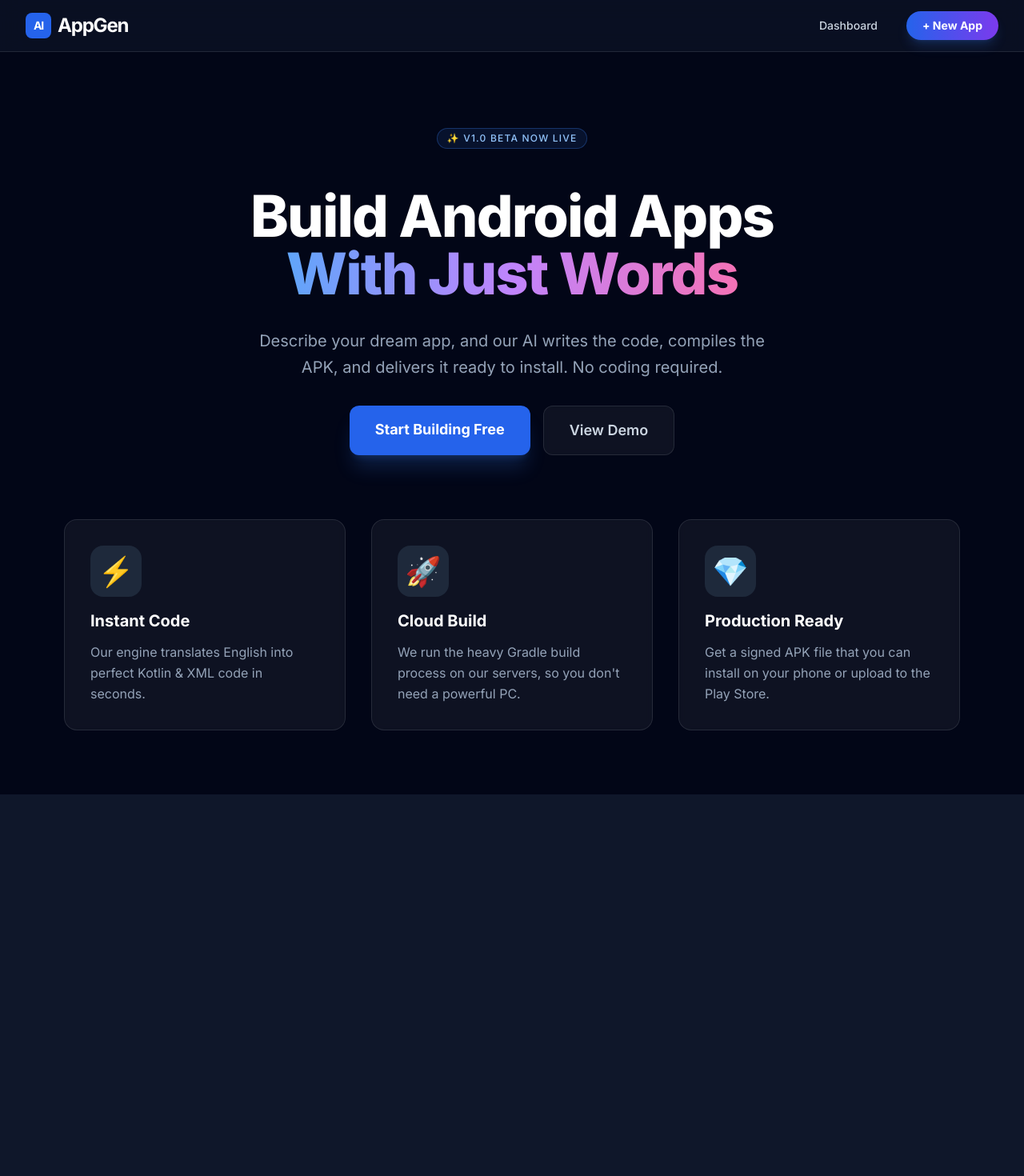
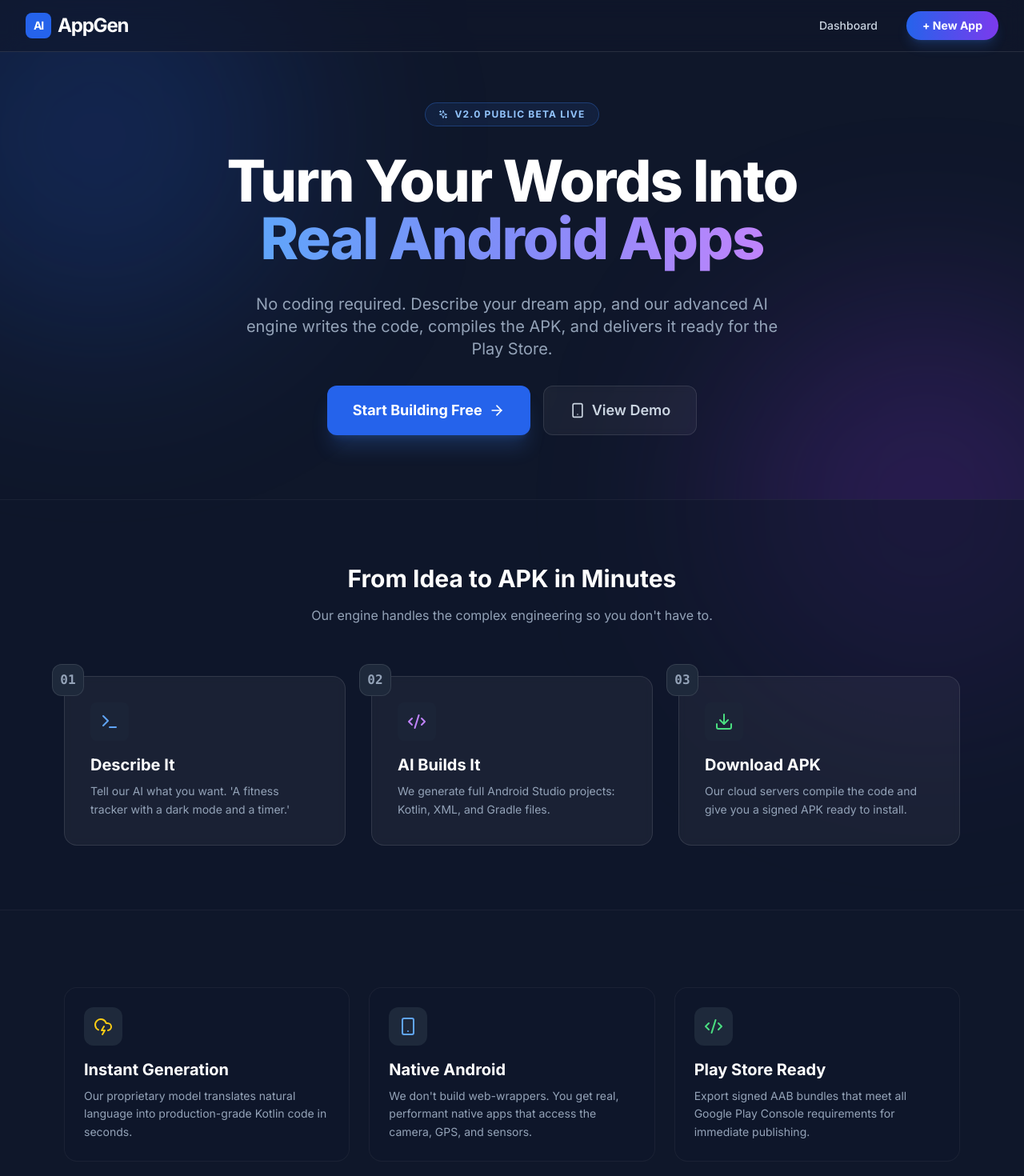
Before and after one commit to markolybrx/APK-Builder, a Next.js app: page / in a window 1280 px wide. Shown: the top 1470 px of the page at 80% size. Before the commit the page ends 993 px from the top, so only its background shows below. Built offline with nearby package versions, Linux system fonts and the light colour scheme.

Commit message:
Update page.js

```diff
--- a/app/page.js
+++ b/app/page.js
@@ -1,78 +1,169 @@
+"use client";
+
 import Link from "next/link";
+import { motion } from "framer-motion";
+import { ArrowRight, Smartphone, Code2, CloudLightning, Sparkles, Terminal, Download } from "lucide-react";
 
 export default function Home() {
   return (
-    <div className="flex flex-col min-h-screen pt-20">
+    <div className="flex flex-col min-h-screen bg-[#0f172a] overflow-hidden">
+
+      {/* Background Gradients */}
+      <div className="fixed inset-0 z-0 pointer-events-none">
+        <div className="absolute top-[-10%] left-[-10%] w-[500px] h-[500px] bg-blue-600/20 rounded-full blur-[120px]" />
+        <div className="absolute bottom-[-10%] right-[-10%] w-[500px] h-[500px] bg-purple-600/20 rounded-full blur-[120px]" />
+      </div>
 
       {/* Hero Section */}
-      <section className="flex flex-col items-center justify-center text-center px-4 py-20 space-y-8 max-w-4xl mx-auto">
+      <section className="relative z-10 flex flex-col items-center justify-center text-center px-4 pt-32 pb-20 max-w-5xl mx-auto space-y-8">
 
         {/* Badge */}
-        <div className="inline-flex items-center px-3 py-1 rounded-full border border-blue-500/30 bg-blue-500/10 text-blue-300 text-xs font-medium uppercase tracking-widest mb-4">
-          ✨ V1.0 Beta Now Live
-        </div>
+        <motion.div
+          initial={{ opacity: 0, y: -20 }}
+          animate={{ opacity: 1, y: 0 }}
+          transition={{ duration: 0.5 }}
+          className="inline-flex items-center gap-2 px-4 py-1.5 rounded-full border border-blue-500/30 bg-blue-500/10 text-blue-300 text-xs font-bold uppercase tracking-widest backdrop-blur-md"
+        >
+          <Sparkles className="w-3 h-3" />
+          <span>V2.0 Public Beta Live</span>
+        </motion.div>
 
         {/* Main Headline */}
-        <h1 className="text-5xl md:text-7xl font-extrabold tracking-tight text-white leading-tight">
-          Build Android Apps <br />
-          <span className="text-transparent bg-clip-text bg-gradient-to-r from-blue-400 via-purple-400 to-pink-400">
-            With Just Words
+        <motion.h1
+          initial={{ opacity: 0, y: 20 }}
+          animate={{ opacity: 1, y: 0 }}
+          transition={{ duration: 0.5, delay: 0.1 }}
+          className="text-5xl md:text-7xl font-extrabold tracking-tight text-white leading-[1.1]"
+        >
+          Turn Your Words Into <br />
+          <span className="text-transparent bg-clip-text bg-gradient-to-r from-blue-400 via-indigo-400 to-purple-400">
+            Real Android Apps
           </span>
-        </h1>
+        </motion.h1>
 
-        <p className="text-xl text-slate-400 max-w-2xl mx-auto leading-relaxed">
-          Describe your dream app, and our AI writes the code, compiles the APK, and delivers it ready to install. No coding required.
-        </p>
+        <motion.p
+          initial={{ opacity: 0, y: 20 }}
+          animate={{ opacity: 1, y: 0 }}
+          transition={{ duration: 0.5, delay: 0.2 }}
+          className="text-lg md:text-xl text-slate-400 max-w-2xl mx-auto leading-relaxed"
+        >
+          No coding required. Describe your dream app, and our advanced AI engine writes the code, compiles the APK, and delivers it ready for the Play Store.
+        </motion.p>
 
         {/* Buttons */}
-        <div className="flex flex-col sm:flex-row gap-4 mt-8 w-full justify-center">
+        <motion.div
+          initial={{ opacity: 0, y: 20 }}
+          animate={{ opacity: 1, y: 0 }}
+          transition={{ duration: 0.5, delay: 0.3 }}
+          className="flex flex-col sm:flex-row gap-4 mt-8 w-full justify-center"
+        >
           <Link
-            href="/dashboard/create"
-            className="px-8 py-4 text-lg font-bold text-white bg-blue-600 rounded-xl hover:bg-blue-500 transition-all shadow-xl shadow-blue-500/20 hover:scale-105"
+            href="/dashboard"
+            className="group flex items-center justify-center gap-2 px-8 py-4 text-lg font-bold text-white bg-blue-600 rounded-xl hover:bg-blue-500 transition-all shadow-xl shadow-blue-500/20 hover:scale-105"
           >
             Start Building Free
+            <ArrowRight className="w-5 h-5 group-hover:translate-x-1 transition-transform" />
           </Link>
 
           <Link
-            href="/dashboard"
-            className="px-8 py-4 text-lg font-semibold text-slate-300 bg-white/5 border border-white/10 rounded-xl hover:bg-white/10 transition-all backdrop-blur-sm"
+            href="https://github.com"
+            target="_blank"
+            className="flex items-center justify-center gap-2 px-8 py-4 text-lg font-semibold text-slate-300 bg-white/5 border border-white/10 rounded-xl hover:bg-white/10 transition-all backdrop-blur-sm"
           >
+            <Smartphone className="w-5 h-5" />
             View Demo
           </Link>
+        </motion.div>
+      </section>
+
+      {/* How It Works Section (Visual) */}
+      <section className="relative z-10 py-20 bg-slate-900/50 border-y border-white/5">
+        <div className="max-w-6xl mx-auto px-4">
+          <div className="text-center mb-16">
+            <h2 className="text-3xl font-bold text-white mb-4">From Idea to APK in Minutes</h2>
+            <p className="text-slate-400">Our engine handles the complex engineering so you don't have to.</p>
+          </div>
+
+          <div className="grid grid-cols-1 md:grid-cols-3 gap-8">
+            <StepCard
+              step="01"
+              title="Describe It"
+              desc="Tell our AI what you want. 'A fitness tracker with a dark mode and a timer.'"
+              icon={<Terminal className="w-6 h-6 text-blue-400" />}
+            />
+            <StepCard
+              step="02"
+              title="AI Builds It"
+              desc="We generate full Android Studio projects: Kotlin, XML, and Gradle files."
+              icon={<Code2 className="w-6 h-6 text-purple-400" />}
+            />
+            <StepCard
+              step="03"
+              title="Download APK"
+              desc="Our cloud servers compile the code and give you a signed APK ready to install."
+              icon={<Download className="w-6 h-6 text-green-400" />}
+            />
+          </div>
         </div>
       </section>
 
       {/* Feature Grid */}
-      <section className="grid grid-cols-1 md:grid-cols-3 gap-8 px-4 max-w-6xl mx-auto mb-20">
+      <section className="relative z-10 py-24 px-4 max-w-6xl mx-auto">
+        <div className="grid grid-cols-1 md:grid-cols-3 gap-6">
           <FeatureCard
-          icon="⚡"
-          title="Instant Code"
-          desc="Our engine translates English into perfect Kotlin & XML code in seconds."
+            icon={<CloudLightning className="w-6 h-6 text-yellow-400" />}
+            title="Instant Generation"
+            desc="Our proprietary model translates natural language into production-grade Kotlin code in seconds."
           />
           <FeatureCard
-          icon="🚀"
-          title="Cloud Build"
-          desc="We run the heavy Gradle build process on our servers, so you don't need a powerful PC."
+            icon={<Smartphone className="w-6 h-6 text-blue-400" />}
+            title="Native Android"
+            desc="We don't build web-wrappers. You get real, performant native apps that access the camera, GPS, and sensors."
           />
           <FeatureCard
-          icon="💎"
-          title="Production Ready"
-          desc="Get a signed APK file that you can install on your phone or upload to the Play Store."
+            icon={<Code2 className="w-6 h-6 text-green-400" />}
+            title="Play Store Ready"
+            desc="Export signed AAB bundles that meet all Google Play Console requirements for immediate publishing."
           />
+        </div>
       </section>
+
+      {/* Footer Simple */}
+      <footer className="relative z-10 py-8 text-center text-slate-600 text-sm border-t border-white/5">
+        <p>© 2026 AppBuild AI. All rights reserved.</p>
+      </footer>
     </div>
   );
 }
 
-// Helper Component for Cards
-function FeatureCard({ title, desc, icon }) {
+// Components
+
+function StepCard({ step, title, desc, icon }) {
   return (
-    <div className="p-8 rounded-2xl bg-white/5 border border-white/10 backdrop-blur-sm hover:border-blue-500/30 hover:bg-white/10 transition-all group">
-      <div className="text-4xl mb-4 bg-slate-800 w-16 h-16 rounded-2xl flex items-center justify-center group-hover:scale-110 transition-transform">
+    <div className="relative p-8 rounded-2xl bg-white/5 border border-white/10 backdrop-blur-sm">
+      <div className="absolute -top-4 -left-4 w-10 h-10 bg-slate-800 rounded-xl border border-white/10 flex items-center justify-center text-slate-400 font-mono font-bold">
+        {step}
+      </div>
+      <div className="mb-4 p-3 bg-slate-800/50 rounded-lg w-fit">
         {icon}
       </div>
-      <h3 className="text-xl font-bold text-white mb-3">{title}</h3>
-      <p className="text-slate-400 leading-relaxed">{desc}</p>
+      <h3 className="text-xl font-bold text-white mb-2">{title}</h3>
+      <p className="text-slate-400 leading-relaxed text-sm">{desc}</p>
     </div>
   );
 }
+
+function FeatureCard({ title, desc, icon }) {
+  return (
+    <motion.div
+      whileHover={{ y: -5 }}
+      className="p-6 rounded-2xl bg-slate-900/50 border border-white/5 hover:border-blue-500/30 hover:bg-slate-800/50 transition-all group"
+    >
+      <div className="w-12 h-12 mb-4 rounded-xl bg-slate-800 flex items-center justify-center group-hover:scale-110 transition-transform">
+        {icon}
+      </div>
+      <h3 className="text-xl font-bold text-white mb-2">{title}</h3>
+      <p className="text-slate-400 leading-relaxed text-sm">{desc}</p>
+    </motion.div>
+  );
+}
```
Lines whose indentation alone changed are shown as unchanged.
